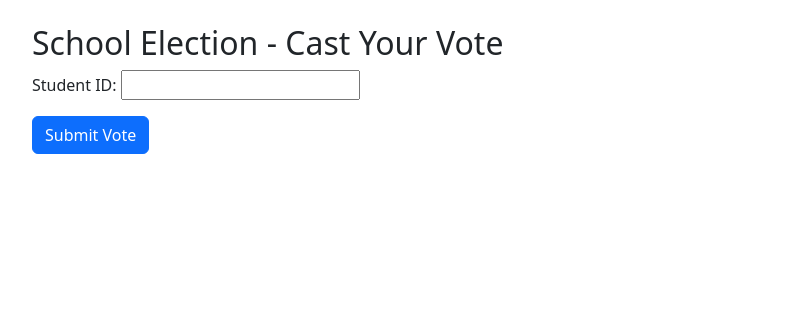
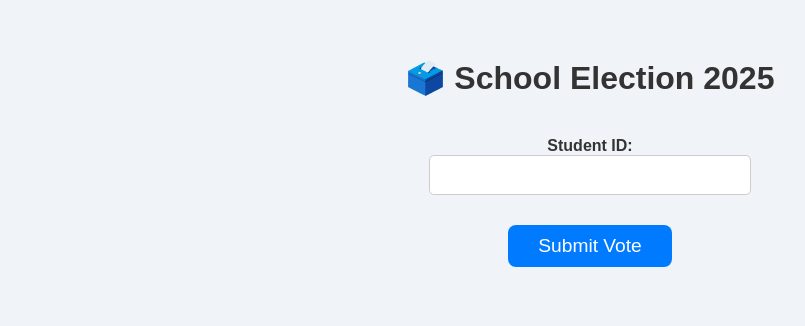
Before and after one commit to sajingeorgemathew/School-Election-Voting-App, a Flask app: template templates/vote.html in a window 1280 px wide. Shown: the top 326 px of the page, without its empty margins (50-855 px from the left). Run offline with Flask 3, Linux system fonts and the light colour scheme; the template is opened without the code that fills it, so the values that code supplies are empty; some libraries are stand-ins or nearby versions.

Commit message:
Updated vote.html

```diff
--- a/templates/vote.html
+++ b/templates/vote.html
@@ -1,30 +1,107 @@
 <!DOCTYPE html>
 <html>
 <head>
-    <title>School Election Voting</title>
-    <link rel="stylesheet" href="https://cdn.jsdelivr.net/npm/bootstrap@5.3.0/dist/css/bootstrap.min.css">
+    <title>Vote Now</title>
+    <style>
+        body {
+            font-family: Arial, sans-serif;
+            background: #f0f4f8;
+            padding: 30px;
+            color: #333;
+        }
+        h1 {
+            text-align: center;
+            margin-bottom: 40px;
+        }
+        .position-section {
+            margin-bottom: 30px;
+        }
+        .position-title {
+            font-size: 1.5em;
+            margin-bottom: 10px;
+            color: #0057a3;
+        }
+        .candidates {
+            display: flex;
+            gap: 20px;
+            flex-wrap: wrap;
+        }
+        .candidate-card {
+            border: 2px solid #ddd;
+            border-radius: 10px;
+            padding: 15px;
+            text-align: center;
+            background: white;
+            transition: transform 0.2s, border-color 0.3s;
+            width: 150px;
+        }
+        .candidate-card:hover {
+            transform: scale(1.05);
+            border-color: #007bff;
+        }
+        .candidate-card input {
+            margin-top: 10px;
+        }
+        .candidate-card img {
+            width: 80px;
+            height: 80px;
+            border-radius: 50%;
+            object-fit: cover;
+            margin-bottom: 10px;
+        }
+        .submit-btn {
+            display: block;
+            margin: 30px auto;
+            padding: 10px 30px;
+            font-size: 1.2em;
+            background: #007bff;
+            color: white;
+            border: none;
+            border-radius: 8px;
+            cursor: pointer;
+        }
+        .submit-btn:hover {
+            background: #0056b3;
+        }
+        .student-id-box {
+            text-align: center;
+            margin-bottom: 20px;
+        }
+        .student-id-box input {
+            padding: 10px;
+            font-size: 1em;
+            width: 300px;
+            border-radius: 5px;
+            border: 1px solid #ccc;
+        }
+    </style>
 </head>
-<body class="p-4">
-    <div class="container">
-        <h2>School Election - Cast Your Vote</h2>
+<body>
+    <h1>🗳️ School Election 2025</h1>
     <form method="POST" action="/submit">
-            <div class="mb-3">
-                <label for="student_id">Student ID:</label>
+
+        <div class="student-id-box">
+            <label><strong>Student ID:</strong></label><br>
             <input type="text" name="student_id" required>
         </div>
+
         {% for position, candidates in positions.items() %}
-                <div class="mb-3">
-                    <label class="form-label">{{ position }}</label>
+        <div class="position-section">
+            <div class="position-title">{{ position }}</div>
+            <div class="candidates">
                 {% for candidate in candidates %}
-                        <div class="form-check">
-                            <input class="form-check-input" type="radio" name="{{ position }}" value="{{ candidate }}" required>
-                            <label class="form-check-label">{{ candidate }}</label>
+                <label class="candidate-card">
+                    <!-- Replace src with real image paths if available -->
+                    <img src="/static/{{ candidate | lower }}.jpg" alt="{{ candidate }} photo" onerror="this.src='https://via.placeholder.com/80'">
+                    <div><strong>{{ candidate }}</strong></div>
+                    <input type="radio" name="{{ position }}" value="{{ candidate }}" required>
+                </label>
+                {% endfor %}
+            </div>
         </div>
         {% endfor %}
-                </div>
-            {% endfor %}
-            <button type="submit" class="btn btn-primary">Submit Vote</button>
+
+        <button type="submit" class="submit-btn">Submit Vote</button>
     </form>
-    </div>
 </body>
 </html>
```
Lines whose indentation alone changed are shown as unchanged.
